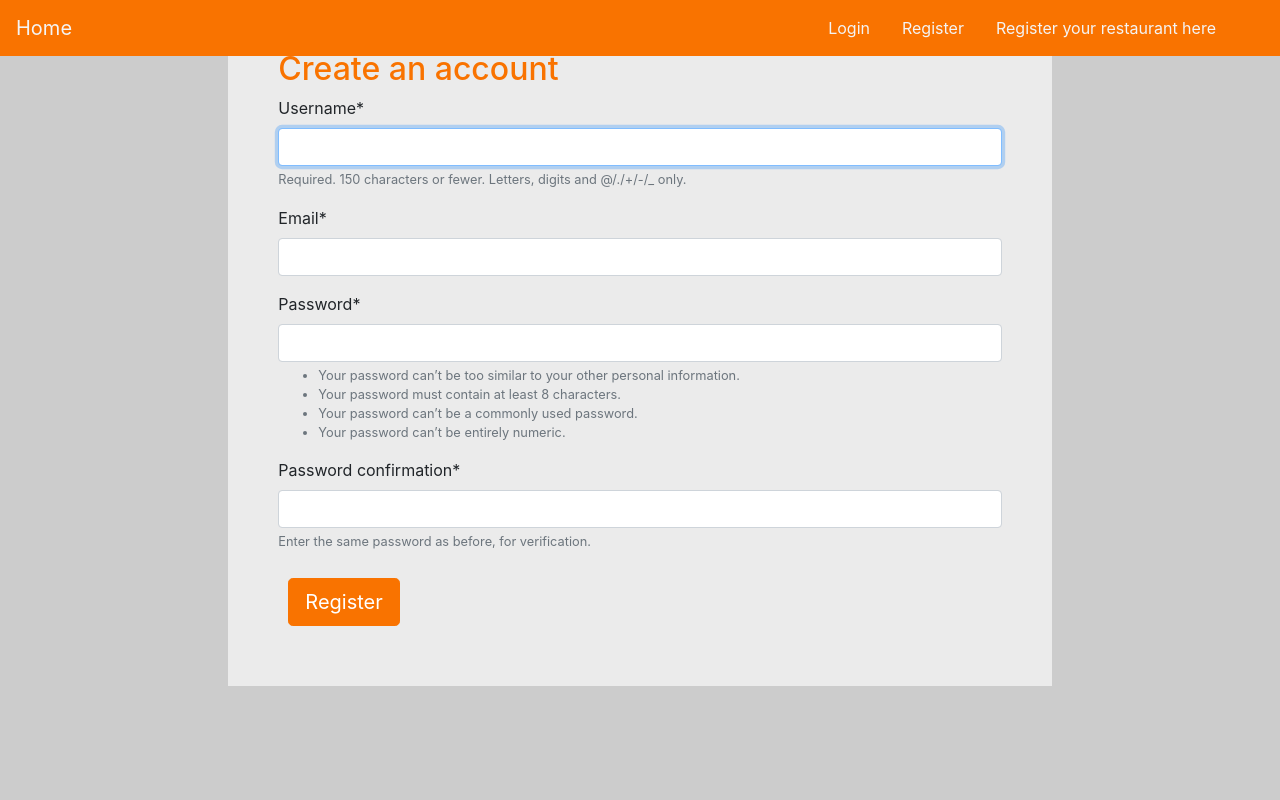
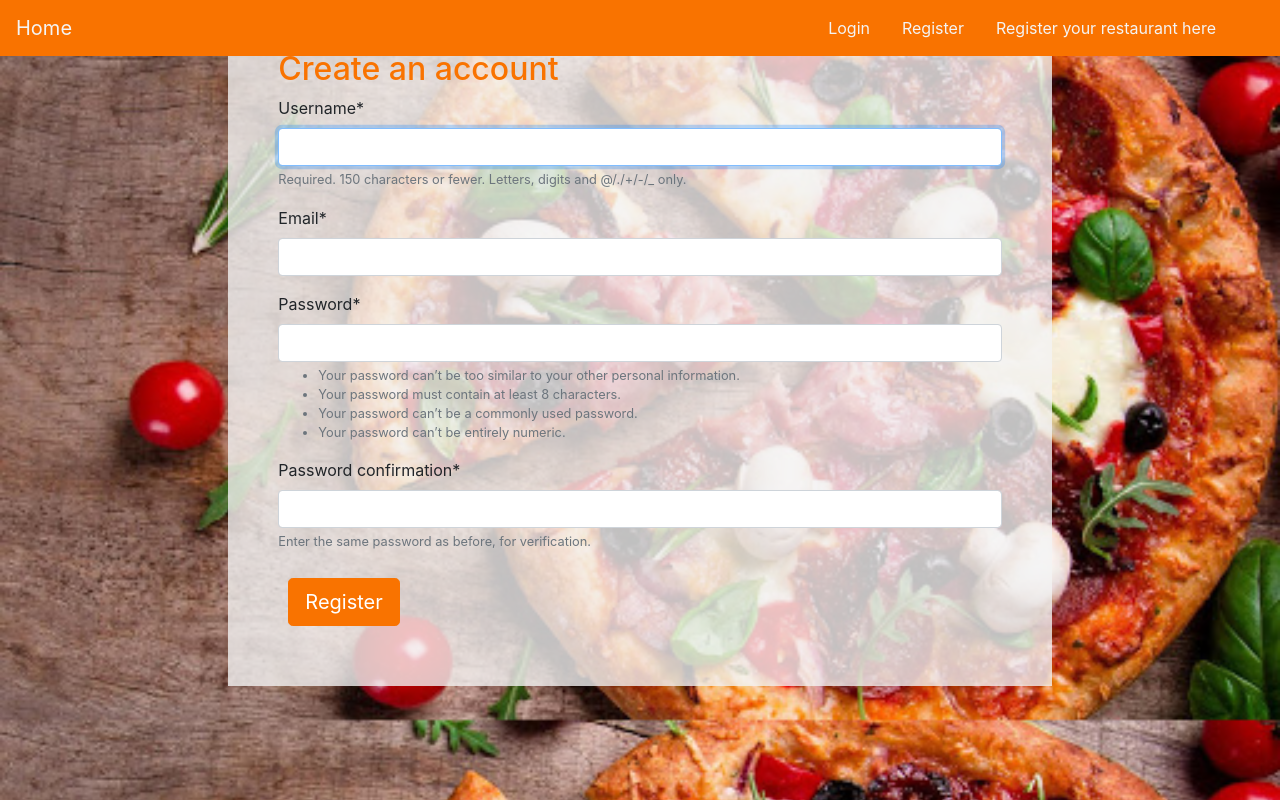
Before and after one commit to BaptisteVan1/WSB_Project, a Django app: page /register/ in a window 1280 px wide. Run offline with Django 3.2, Linux system fonts and the light colour scheme; some libraries are stand-ins or nearby versions.

Commit message:
Update style.css

```diff
--- a/restaurants/static/restaurants/style.css
+++ b/restaurants/static/restaurants/style.css
@@ -32,7 +32,7 @@
 
 
 body {
-
+    background-image: url('static/restaurants/img/headerback.jpg');
     background-color: #cccccc;
     background-size: cover;
    }
```
